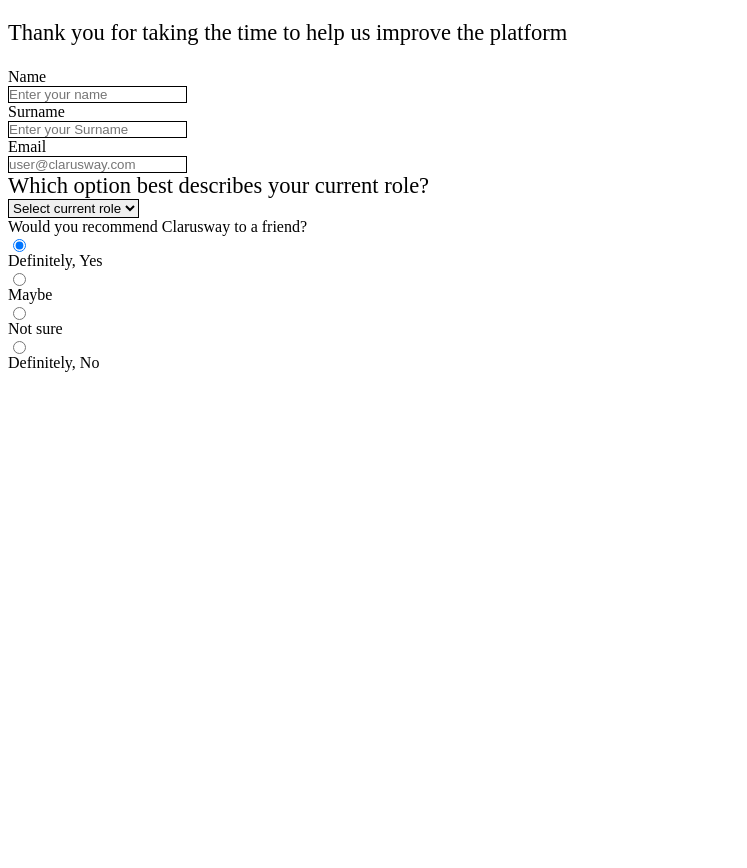
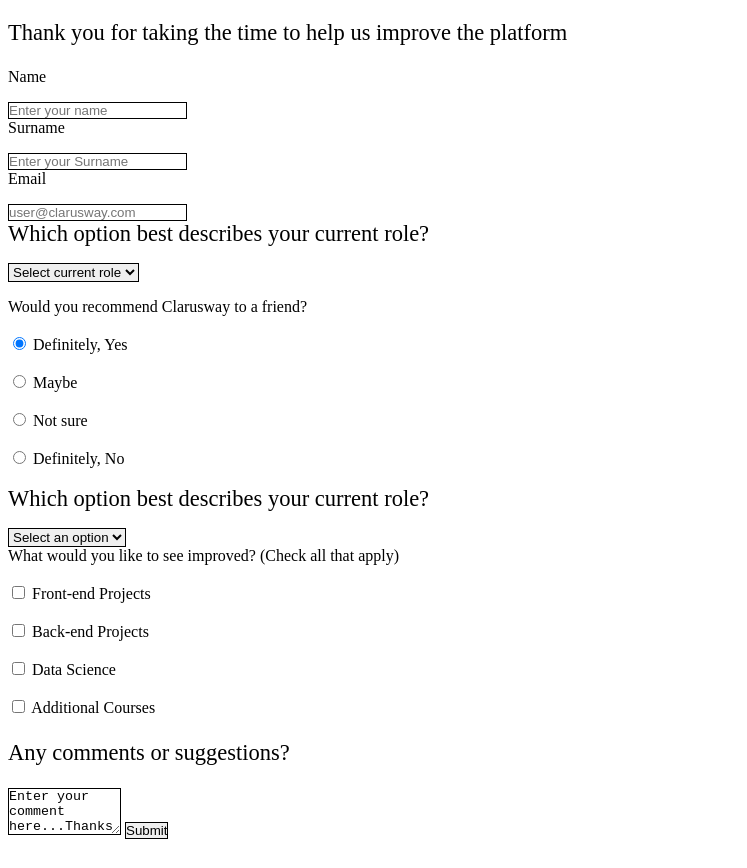
Before and after one commit to MSKose/Survey-Form, a plain HTML site: page index.html in a window 1280 px wide. Shown: the part 91-959 px from the top of the page, without its empty margins (0-747 px from the left). Before the commit the page ends 800 px from the top, so only its background shows below. Drawn offline with Linux system fonts and the light colour scheme.

Commit message:
final commit

```diff
--- a/index.html
+++ b/index.html
@@ -6,29 +6,36 @@
     <meta name="viewport" content="width=device-width, initial-scale=1.0">
     <title>Clarusway Survey Form</title>
     <link rel="stylesheet" href="style.css">
+    <link rel="stylesheet" href="result.html">
 </head>
 <body>
     <h1>Clarusway Survey Form</h1>
     <p>Thank you for taking the time to help us improve the platform</p>
-    <form action="" >
+
+
+    <form action="result.html" method="get">
         <div>
             <label for="name">Name</label>
-            <input type="text" id="name" placeholder="Enter your name">
+            <hr>
+            <input type="text" id="name" name="name" placeholder="Enter your name">
         </div>
 
         <div>
             <label for="surname">Surname</label>
-            <input type="text" id="surname" placeholder="Enter your Surname">
+            <hr>
+            <input type="text" id="surname" name="surname" placeholder="Enter your Surname">
         </div>
 
         <div>
             <label for="email">Email</label>
-            <input type="email" id="email" placeholder="user@clarusway.com">
+            <hr>
+            <input type="email" id="email" name="email" placeholder="user@clarusway.com">
         </div>
 
         <div>
             <label class="whats" for="role">Which option best describes your current role?</label>
-            <select name="role" id="role" value="select">
+            <hr>
+            <select name="role" id="role" value="select" name="best_option">
                 <option value="" disabled selected>Select current role</option>
                 <option value="">Student</option>
                 <option value="">Teacher</option>
@@ -39,19 +46,92 @@
             </select>
         </div>
 
+        <div class="radio">
+            <hr>
+            <legend>Would you recommend Clarusway to a friend?</legend>
+
+            <br>
+
+            <div>
+                <input type="radio" id="yes" name="recommend" value="yes" checked>
+                <label for="yes">Definitely, Yes</label>
+            </div>
+
+            <br>
+
+            <div>
+                <input type="radio" id="maybe"  name="recommend" value="maybe">
+                <label for="maybe">Maybe</label>
+            </div>
+
+            <br>
+
+            <div>
+                <input type="radio" id="notsure" name="recommend" value="notsure">
+                <label for="notsure">Not sure</label>
+            </div>
+
+            <br>
+
+
+            <div>
+                <input type="radio" id="no" name="recommend" value="no">
+                <label for="no">Definitely, No</label>
+            </div>
+
+            <br>
+        </div>
+
+        <div>
+            <label class="whats" for="role">Which option best describes your current role?</label>
+            <hr>
+            <select name="role" id="role" value="select">
+                <option value="" disabled selected>Select an option</option>
+                <option value="">Courses</option>
+                <option value="">Projects</option>
+                <option value="">Community</option>
+                <option value="">Mentors</option>
+            </select>
+        </div>
+
         <div class="checkbox">
-            <legend>Would you recommend Clarusway to a friend?</legend>
-            <input type="radio" id="yes" checked>
-            <label for="yes">Definitely, Yes</label>
+            <legend>What would you like to see improved? (Check all that apply)</legend>
 
-            <input type="radio" id="maybe">
-            <label for="maybe">Maybe</label>
+            <br>
 
-            <input type="radio" id="notsure">
-            <label for="notsure">Not sure</label>
+            <div>
+                <input type="checkbox" id="fe" name="improved?" value="fe">
+                <label for="fe">Front-end Projects</label>
+            </div>
 
-            <input type="radio" id="no">
-            <label for="no">Definitely, No</label>
+            <br>
+
+
+            <div>
+                <input type="checkbox" id="be"  name="improved?" value="be">
+                <label for="be">Back-end Projects</label>
+            </div>
+
+            <br>
+
+            <div>
+                <input type="checkbox" id="ds" name="improved?" value="ds">
+                <label for="ds">Data Science</label>
+            </div>
+
+            <br>
+
+
+            <div>
+                <input type="checkbox" id="ac" name="improved?" value="ac">
+                <label for="ac">Additional Courses</label>
+            </div>
+        </div>
+
+        <div>
+            <p><label for="textarea">Any comments or suggestions?</label></p>
+            <textarea id="textarea" name="textarea" rows="3" cols="12">Enter your comment here...Thanks for your comments....</textarea>
+            <input type="submit" id="submit" value="Submit">
         </div>
 
     </form>
--- a/style.css
+++ b/style.css
@@ -2,6 +2,14 @@
     border: 0;
     padding: 0;
     box-sizing: border-box;
+}
+
+body {
+    height: 100vh;
+}
+
+form {
+    height: 100%;
 }
 
 h1 {
@@ -19,3 +27,21 @@ input, select {
     border: 1px solid black;
     display: block;
 }
+
+div.radio input, div.checkbox input{
+    display: inline;
+}
+
+#textarea {
+    border: 1px solid black;
+}
+
+div textarea {
+   overflow-y: scroll;
+}
+
+div #submit {
+    display: inline;
+}
+
+div:nth-child(1)
```
Also changed, not shown: result.html (added, +20 -0 lines).
